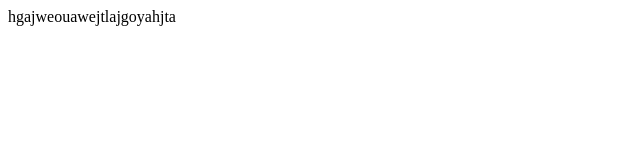
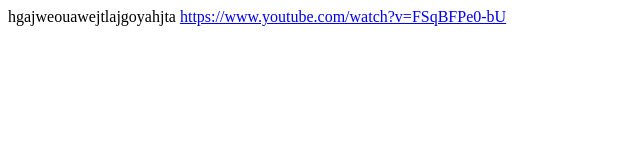
Before and after one commit to makita-piano/hgajweouawejtlajgoyahjta, a plain HTML site: page index.html in a window 1280 px wide. Shown: the whole page, without its empty margins (0-640 px from the left). Drawn offline with Linux system fonts and the light colour scheme.

Commit message:
Update index.html

```diff
--- a/index.html
+++ b/index.html
@@ -1 +1,2 @@
 hgajweouawejtlajgoyahjta
+<a href="https://www.youtube.com/watch?v=FSqBFPe0-bU">https://www.youtube.com/watch?v=FSqBFPe0-bU</a>
```
